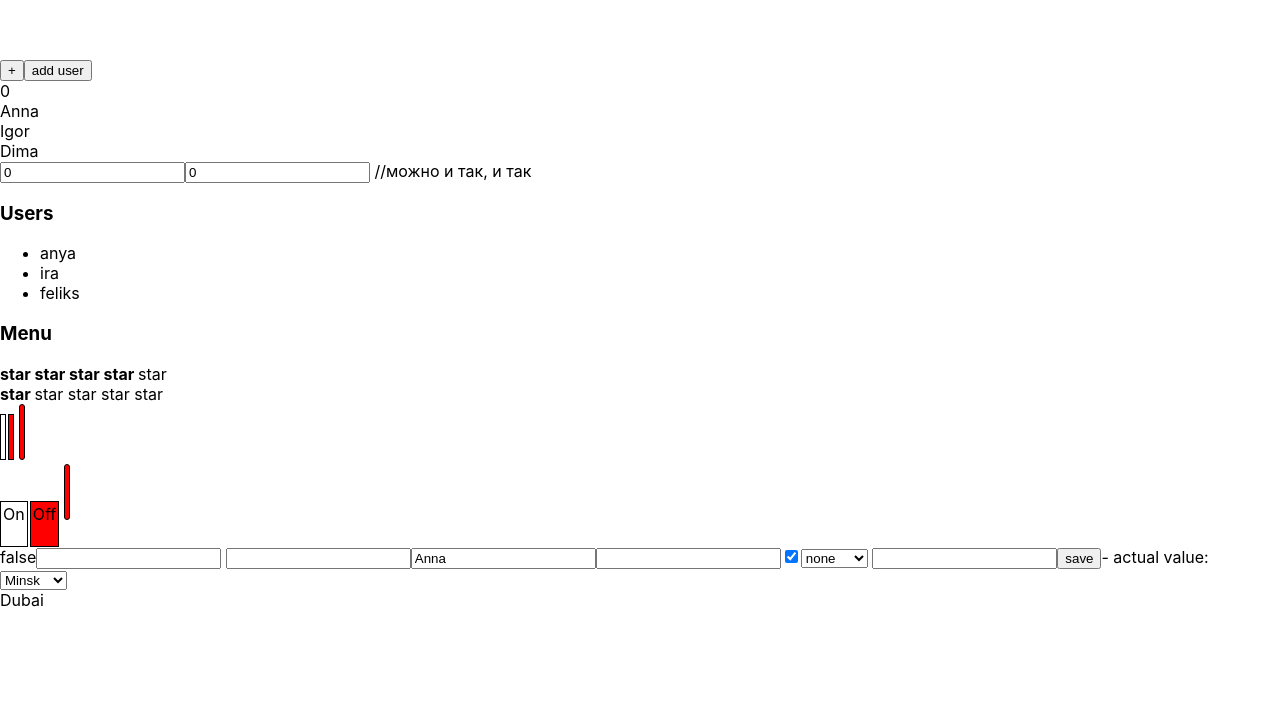
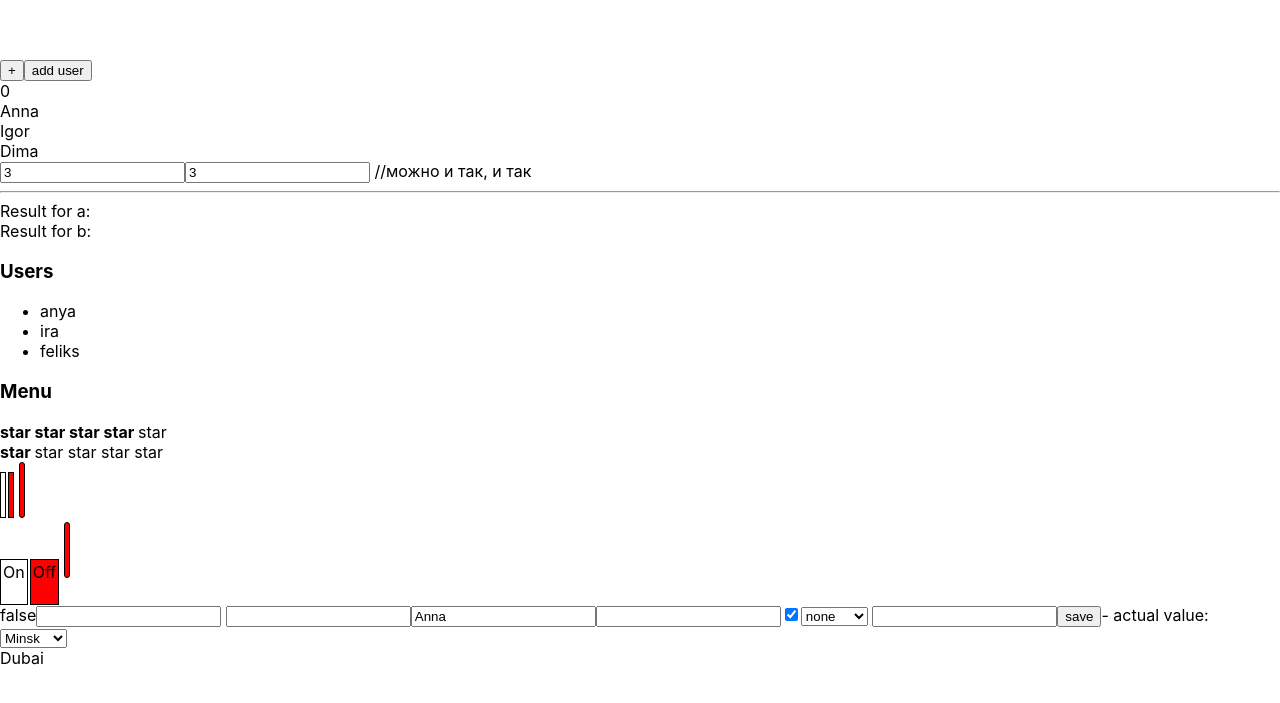
Before and after one commit to WhiteQuennAnn/Kabzda, a React (Create React App) app: page / in a window 1280 px wide. Shown: the part 141-844 px from the top of the page. Built offline with nearby package versions, Linux system fonts and the light colour scheme.

Commit message:
lesson 18 UseMemo

```diff
--- a/src/components/UseMemo.tsx
+++ b/src/components/UseMemo.tsx
@@ -2,11 +2,18 @@ import React, {useState} from "react";
 
 export const Example1 = () => {
 
-    const [a, setA] = useState<number>(0)
-    const [b, setB] = useState<number>(0)
+    const [a, setA] = useState<number>(3)
+    const [b, setB] = useState<number>(3)
 
     return <>
         <input value={a} onChange={(e) => setA(Number(e.currentTarget.value))}/>
         <input value={b} onChange={(e) => setB(+e.currentTarget.value)}/> //можно и так, и так
+        <hr/>
+        <div>
+            Result for a: {}
+        </div>
+        <div>
+            Result for b: {}
+        </div>
     </>
 }
```
